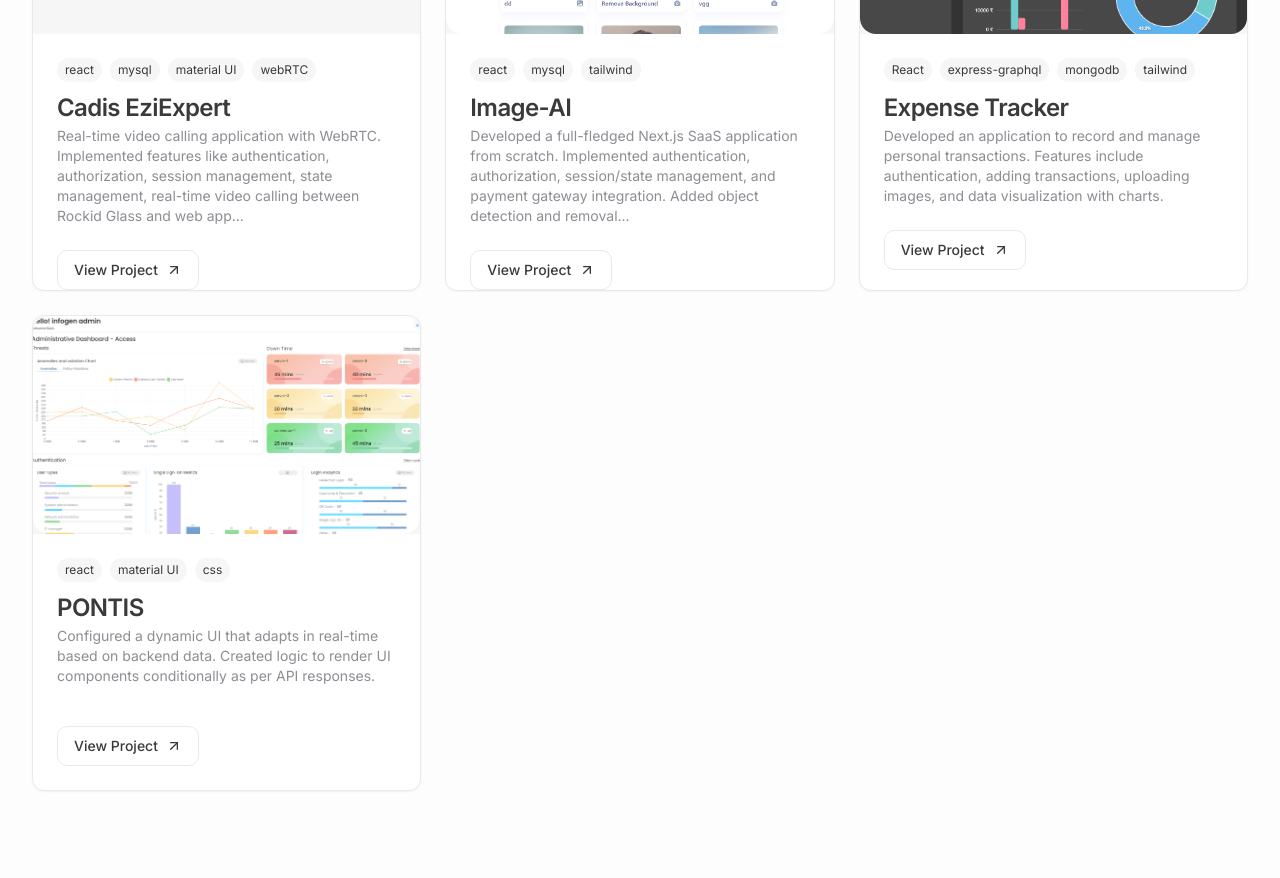
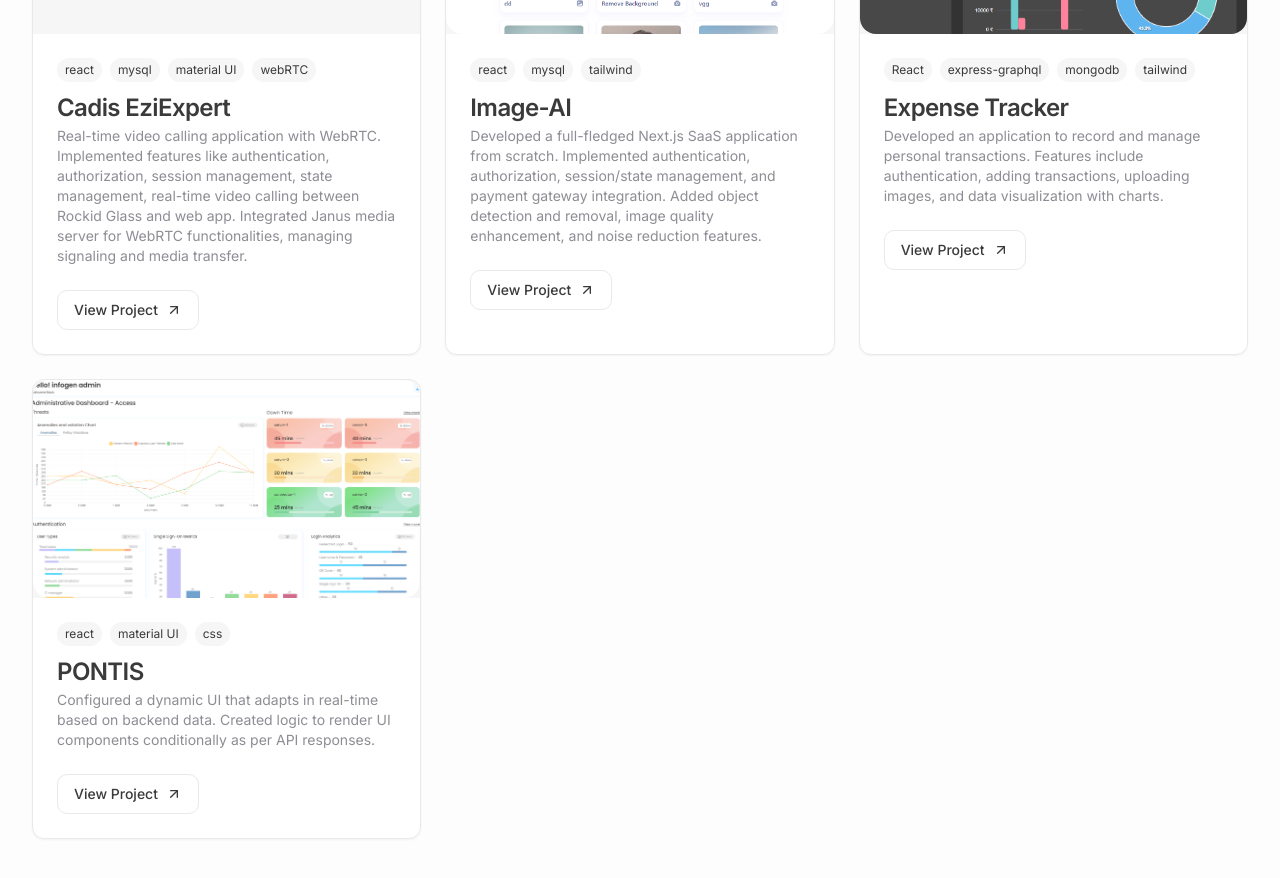
Before and after one commit to PratikKamble99/portfolio, a React (Vite) app: page / in a window 1280 px wide. Shown: the part 2920-3798 px from the top of the page. Built offline with nearby package versions, Linux system fonts and the light colour scheme; grey boxes are pictures that could not be loaded.

Commit message:
Project card issue fixed

```diff
--- a/src/components/ProjectCard.tsx
+++ b/src/components/ProjectCard.tsx
@@ -48,7 +48,7 @@ export function ProjectCard({
           />
         )}
       </div>
-      <div className="h-64 flex flex-col justify-between">
+      <div className="flex flex-col justify-between">
         <CardHeader>
           <div className="flex gap-2 flex-wrap mb-2">
             {tags.map((tag) => (
@@ -61,13 +61,7 @@ export function ProjectCard({
             ))}
           </div>
           <CardTitle>{title}</CardTitle>
-          <CardDescription>
-            <Tooltip>
-              {description.length > 200
-                ? description.slice(0, 200) + "..."
-                : description}
-            </Tooltip>
-          </CardDescription>
+          <CardDescription>{description}</CardDescription>
         </CardHeader>
         <CardFooter>
           <Button
```
